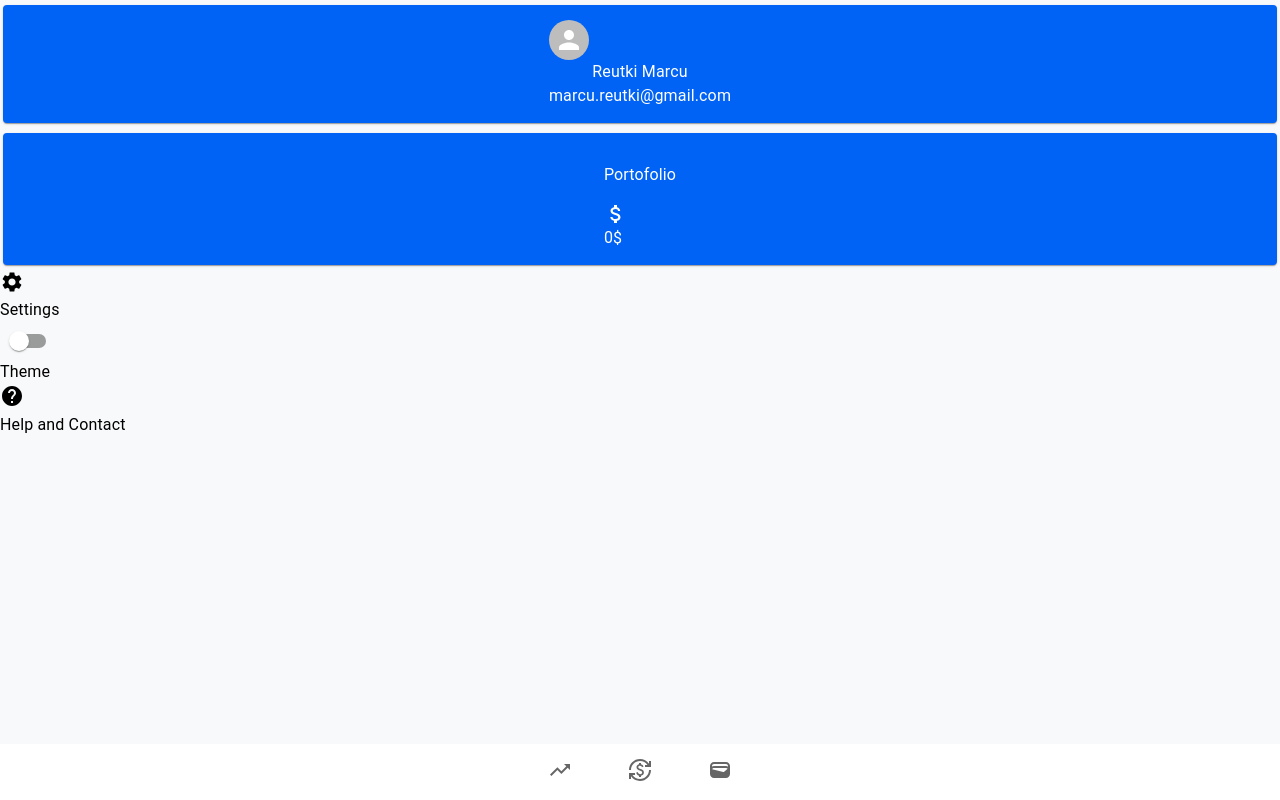
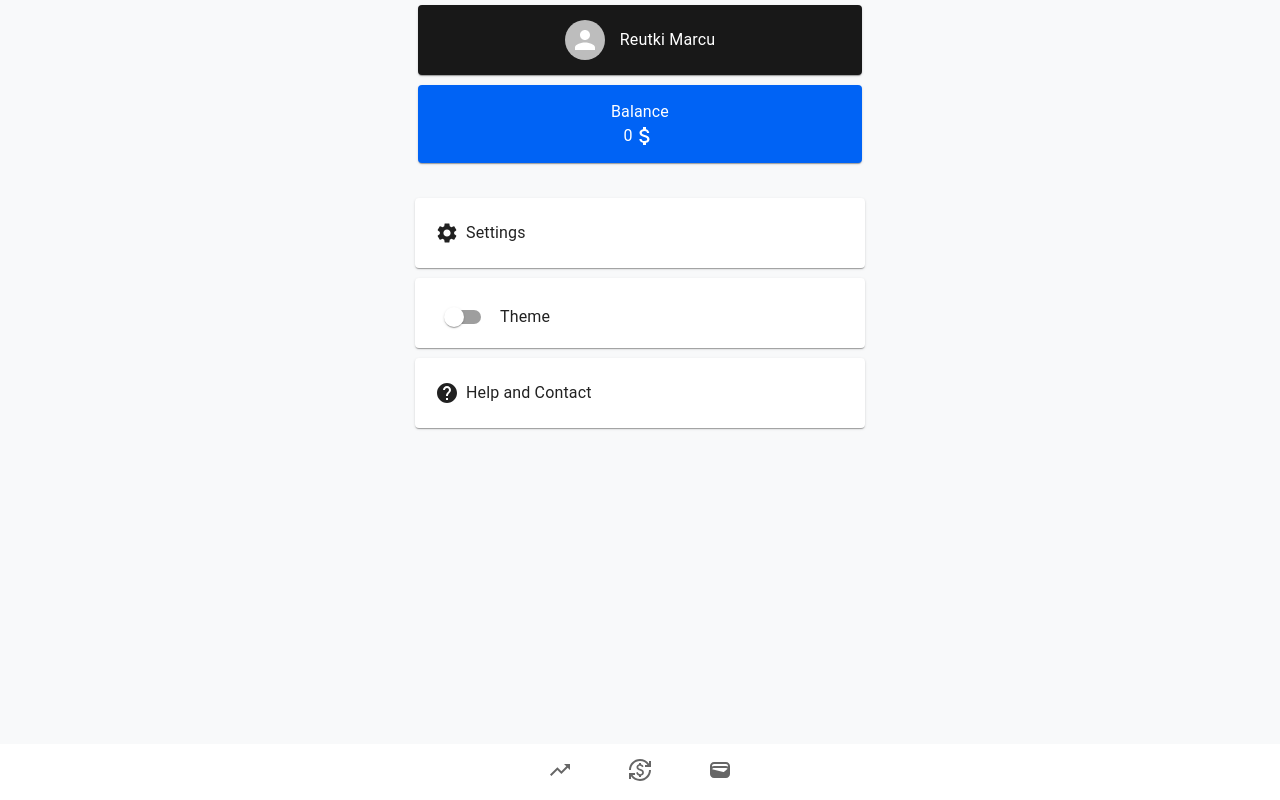
Before and after one commit to reutki/coinly, a React (Vite) app: page /profile in a window 1280 px wide. Built offline with nearby package versions, Linux system fonts and the light colour scheme.

Commit message:
[Profile]: added css

```diff
--- a/components/Profile/index.jsx
+++ b/components/Profile/index.jsx
@@ -1,43 +1,41 @@
 import React from 'react'
-import { Paper, Avatar, Typography, Switch } from '@mui/material'
+import { Paper, Avatar, Typography, Switch, Card, Button } from '@mui/material'
 import SettingsIcon from '@mui/icons-material/Settings';
 import HelpIcon from '@mui/icons-material/Help';
 import AttachMoneyIcon from '@mui/icons-material/AttachMoney';
-import { AvatarPaper, PortofolioPaper } from './styled'
+import { AvatarPaper, PortofolioPaper, ProfileStyle, Balance } from './styled'
 
 export const Profile = () => {
   return (
-    <>
+    <ProfileStyle>
       <AvatarPaper>
-
         <Paper className='profile_paper'>
           <Avatar className='avatar_icon' />
-          <Typography>Reutki Marcu</Typography>
-          <Typography>marcu.reutki@gmail.com</Typography>
+          <Typography variant='body1' className='profile_name'>Reutki Marcu</Typography>
         </Paper>
       </AvatarPaper>
       <PortofolioPaper>
 
         <Paper className='portofolio_paper'>
-          <>
-            <Typography className='portofolio_paper'>Portofolio</Typography>
+          <Typography >Balance</Typography>
+          <Balance>
+            <Typography>0</Typography>
             <AttachMoneyIcon />
-          </>
-          <Typography>0$</Typography>
+          </Balance>
         </Paper>
       </PortofolioPaper>
-      <>
+      <Card className='card_option'>
         <SettingsIcon />
         <Typography>Settings</Typography>
-      </>
-      <>
+      </Card >
+      <Card className='card_option'>
         <Switch />
         <Typography>Theme</Typography>
-      </>
-      <>
+      </Card >
+      <Card className='card_option'>
         <HelpIcon />
         <Typography>Help and Contact</Typography>
-      </>
-    </>
+      </Card>
+    </ProfileStyle>
   )
 }
--- a/components/Profile/styled.jsx
+++ b/components/Profile/styled.jsx
@@ -1,17 +1,40 @@
 import styled from '@emotion/styled';
+
+export const ProfileStyle = styled.div`
+    max-width: 450px;
+    margin: 0 auto;
+    .card_option{
+        display: grid;
+        grid-template-columns: max-content max-content;
+        padding: 20px;
+        align-items: center;
+        column-gap: 7px;
+        margin-bottom: 10px;
+        height: 30px;
+    }
+`
 
 export const AvatarPaper = styled.div`
 padding: 5px 3px;
 .profile_paper{
-    background-color: #0063F5;
+    background-color: #181818;
     color: white;
     display: grid;
+    grid-template-columns: max-content max-content;
     justify-content: center;
     align-items: center;
     text-align: center;
     padding: 15px 0;
 }
+.profile_name{
+margin-left: 15px;
+}
 
+`
+export const Balance = styled.div`
+display: grid;
+grid-template-columns: max-content max-content;
+justify-content: center;
 `
 export const PortofolioPaper = styled.div`
 padding: 5px 3px;
@@ -21,6 +44,8 @@ padding: 5px 3px;
     display: grid;
     justify-content: center;
     padding: 15px 0;
+margin-bottom: 30px;
+
 }
 
 `
```
